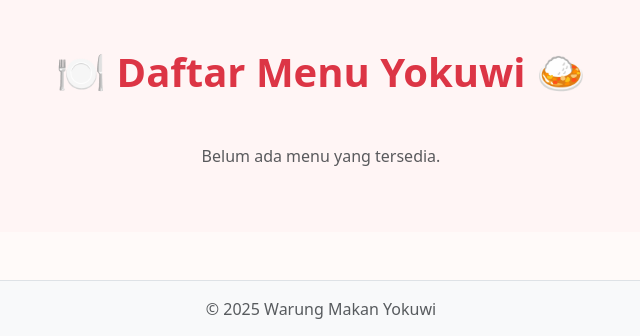
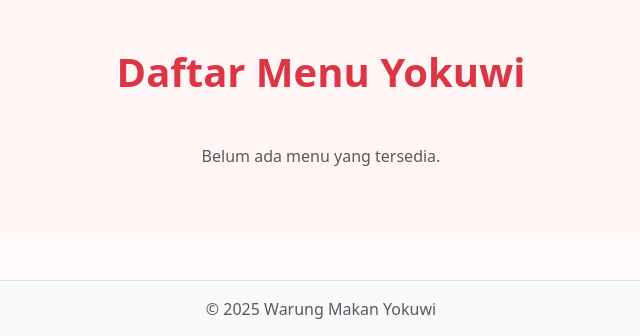
Before and after one commit to ProyekInformatika-Warung-Makan-Yokuwi/Project-Informatics, a CodeIgniter 4 app: the page made by app/Views/menu.php in a window 1280 px wide. Shown: the part 74-410 px from the top of the page, without its empty margins (319-959 px from the left). Run offline with PHP 8.4 and a stand-in for CodeIgniter, Linux system fonts and the light colour scheme; the template is opened without the code that fills it, so the values that code supplies are empty; some libraries are stand-ins or nearby versions.

Commit message:
Ubah Dikit

```diff
--- a/app/Views/menu.php
+++ b/app/Views/menu.php
@@ -3,7 +3,7 @@
 
 <section class="py-5" style="background: #fff5f5;">
   <div class="container">
-    <h1 class="fw-bold text-center text-danger mb-5">🍽️ Daftar Menu Yokuwi 🍛</h1>
+    <h1 class="fw-bold text-center text-danger mb-5">Daftar Menu Yokuwi</h1>
 
     <div class="row g-4 justify-content-center">
       <?php if (!empty($menuList) && is_array($menuList)): ?>
--- a/app/Views/success.php
+++ b/app/Views/success.php
@@ -26,7 +26,7 @@
         </div>
       </div>
 
-      <h1 class="fw-bold text-success mb-3">Pembayaran Berhasil! 🎉</h1>
+      <h1 class="fw-bold text-success mb-3">Pembayaran Berhasil!</h1>
       <p class="text-muted mb-4">
         Terima kasih telah berbelanja di <strong>Yokuwi</strong>!<br>
         Pesanan Anda sedang kami proses dengan penuh cinta 💚.
```
